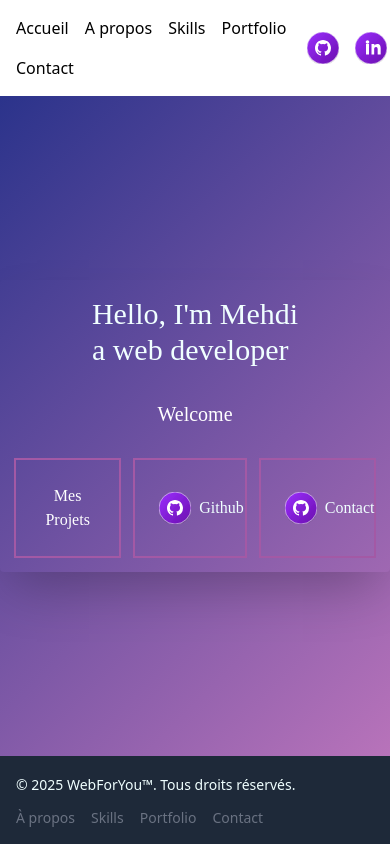
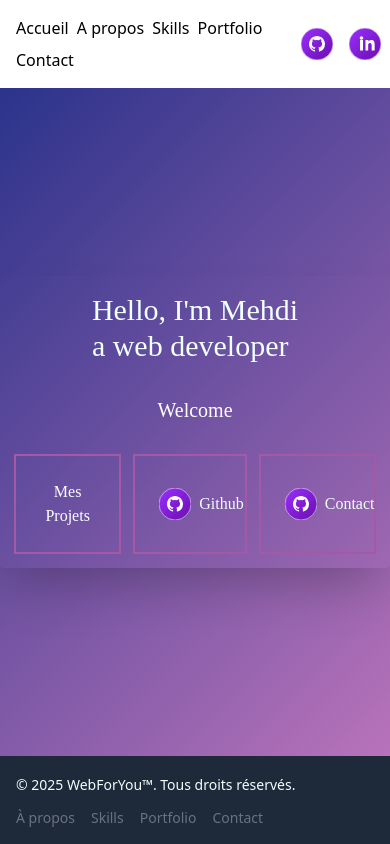
Before and after one commit to ReadyToDevNow/Portfolio, a Vue app: page / in a window 390 px wide. Built offline with nearby package versions, Linux system fonts and the light colour scheme.

Commit message:
feat(header): reponsive gap

```diff
--- a/src/components/MyHeader.vue
+++ b/src/components/MyHeader.vue
@@ -1,6 +1,6 @@
 <template>
   <div class="flex p-4 items-center justify-between">
-    <div class="flex gap-4 flex-wrap">
+    <div class="flex gap-2 sm:gap-4 flex-wrap">
       <router-link :to="{ path: '/' }">Accueil</router-link>
       <router-link :to="{ path: 'about' }">A propos</router-link>
       <router-link :to="{ path: 'skills' }">Skills</router-link>
```
